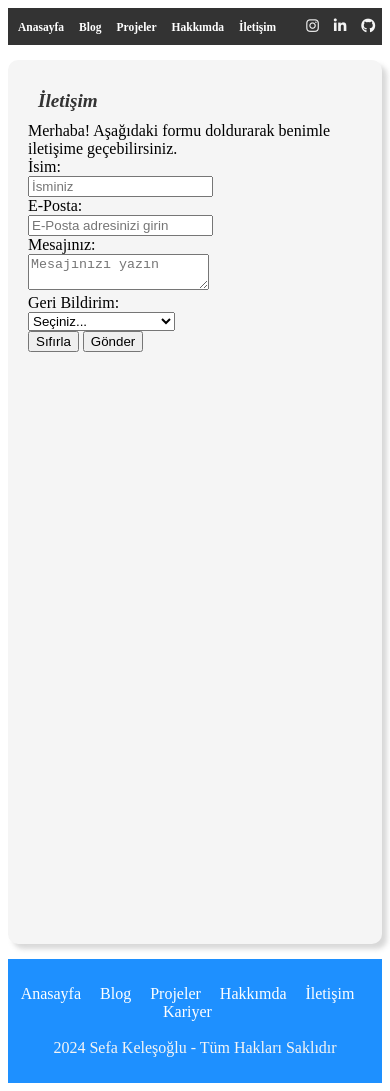
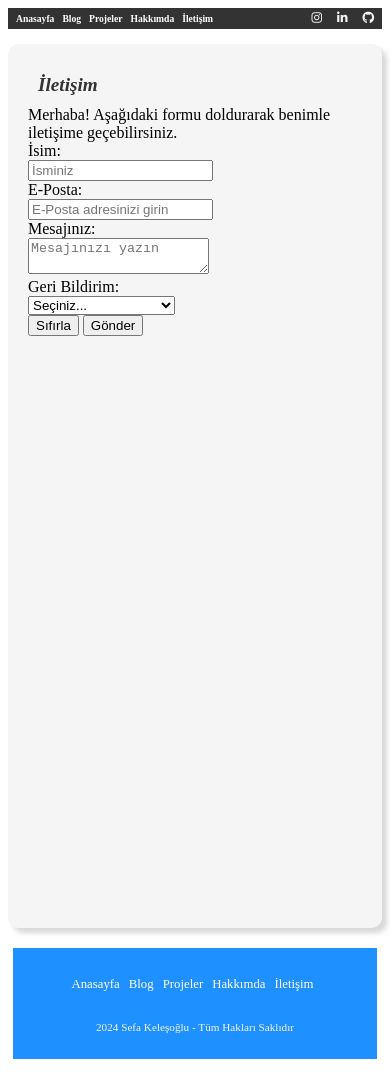
Before and after one commit to sefakelesoglu/sefakelesoglu.github.io, a plain HTML site: page iletisim.html in a window 390 px wide. Drawn offline with Linux system fonts and the light colour scheme.

Commit message:
mobil görünüm düzenlendi

```diff
--- a/iletisim.html
+++ b/iletisim.html
@@ -124,6 +124,29 @@
                 margin: 0px;
             }
         }
+        @media(max-width: 390px) {
+            .top-menu {
+                padding: 3px;
+                padding-left: 8px;
+                padding-right: 8px;
+            }
+            .top-menu ul {
+                font-size: 0.5em;
+            }
+            .top-menu ul.menu li {
+                margin-right: 8px;
+            }
+            .footer {
+                padding: 5px;
+            }
+            .footer ul li {
+                margin-right: 5px;
+                font-size: 0.8em;
+            }
+            .footer p {
+                font-size: 0.7em;
+            }
+        }
 
     </style>
     <script src="https://cdn.jsdelivr.net/npm/emailjs-com@2.6.4/dist/email.min.js"></script>
@@ -191,9 +214,8 @@
                 <li><a href="./blog.html">Blog</a></li>
                 <li><a href="./projeler.html">Projeler</a></li>
                 <li><a href="./hakkimda.html">Hakkımda</a></li>
-                <li><a href="./iletisim.html">İletişim</a></li>
-                <li><a href="./kariyer.html">Kariyer</a></li> <br><br>
-                <p3>2024 Sefa Keleşoğlu - Tüm Hakları Saklıdır</p3>
+                <li><a href="./iletisim.html">İletişim</a></li><br><br>
+                <p>2024 Sefa Keleşoğlu - Tüm Hakları Saklıdır</p>
             </ul>
         </footer>
     </div>
```
Also changed, not shown: blog.html (+24 -1 lines), hakkimda.html (+24 -1 lines), index.html (+24 -0 lines), projeler.html (+24 -1 lines).
